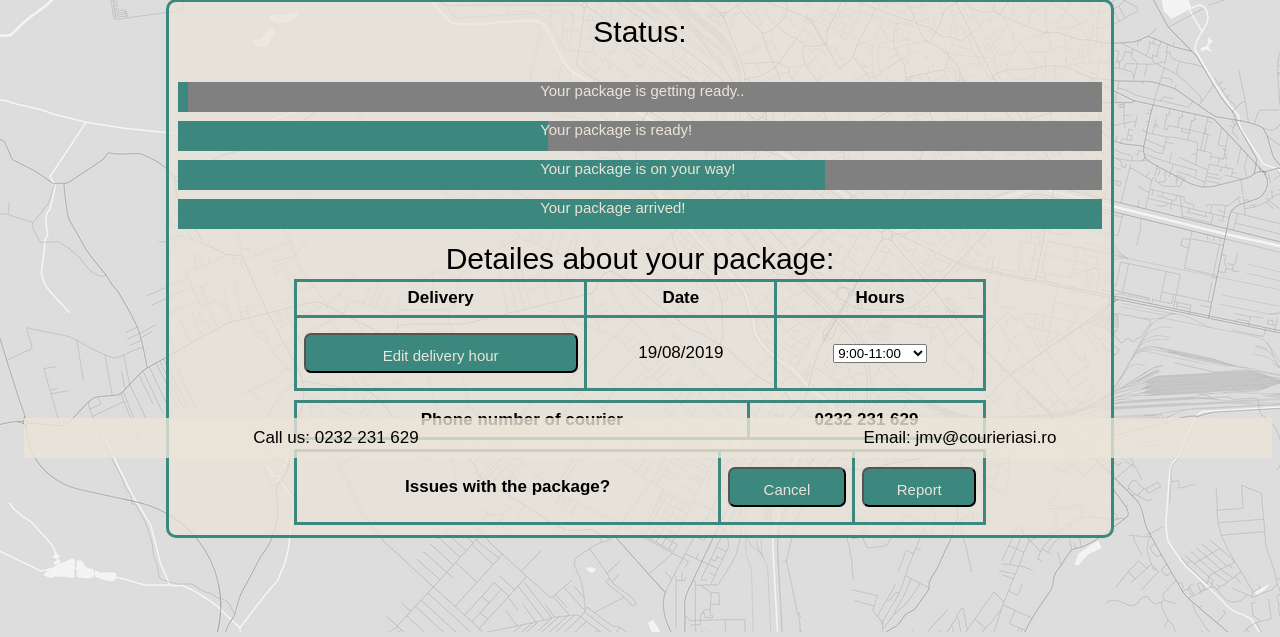
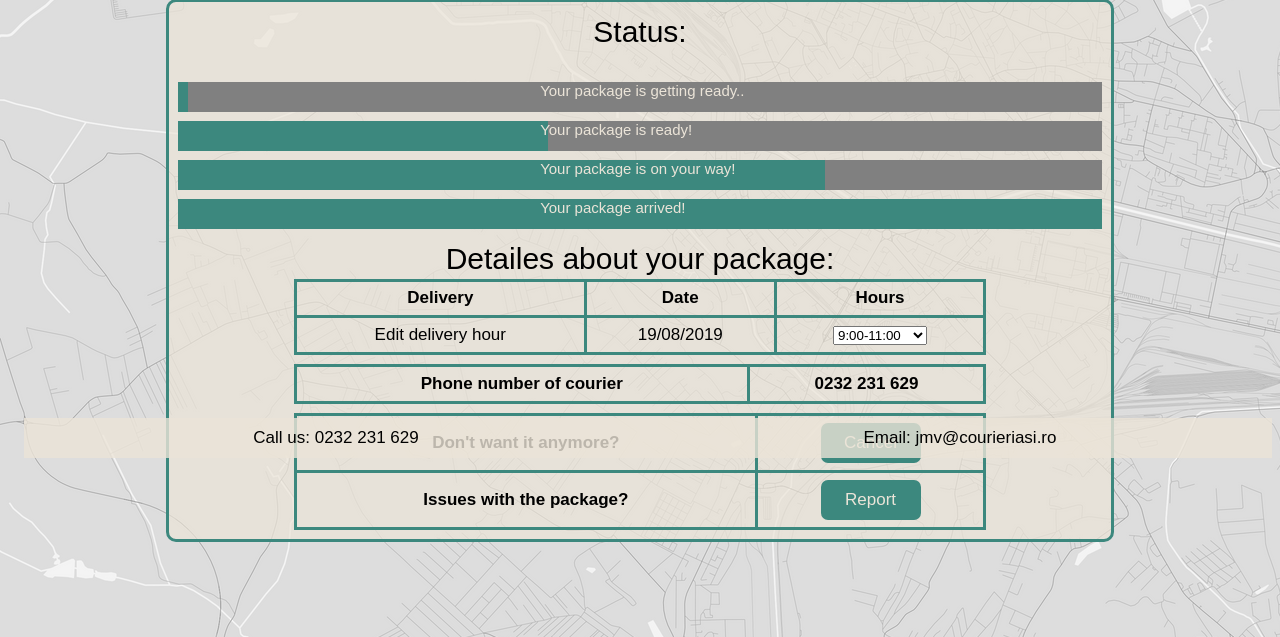
Before and after one commit to andreeabmanea/Web-Technologies, a PHP site: page /windows/client.html in a window 1280 px wide. Shown: the part 342-979 px from the top of the page. Run offline with PHP 8.4, Linux system fonts and the light colour scheme; lists and menus that the app fills with data are empty.

Commit message:
client done
added the latest futures like cancel and report button, edit prefered package delivery hours, etc.

```diff
--- a/Site/stylesheets/style.css
+++ b/Site/stylesheets/style.css
@@ -139,21 +139,18 @@ label {
     text-align: center;
     margin: 24px 0 12px 0;
     position: relative;
-  }
-
+}
 img.avatar {
     width: 20%;
     border-radius: 50%;
-  }
-
+}
 .container {
     padding: 16px;
-  }
-
+}
 span.psw {
     float: right;
     padding-top: 16px;
-  }
+}
 .modal {
     display: none;
     position: fixed;
@@ -165,7 +162,7 @@ span.psw {
     overflow: auto;
     padding-top: 60px;
     background-color: rgba(0,0,0,0.4);
-  }
+}
 .modal-content {
     background-color: #fefefe;
     margin: 5% auto 15% auto;
@@ -258,8 +255,13 @@ input[type=text], input[type=password] {
     font-size: 15px;
     left: 40%;
 }
-
-
+.report-form {
+    padding: 2%;
+}
+#mini-title {
+    font-size: 25px;
+    color: #3c887e;
+}
 
 
 footer {
--- a/Site/windows/client.html
+++ b/Site/windows/client.html
@@ -53,7 +53,7 @@
                     <th>Hours</th>
                 </tr>
                 <tr>
-                    <td><button type="button">Edit delivery hour</button></td>
+                    <td>Edit delivery hour</td>
                     <td>19/08/2019</td>
                     <td>
                         <select name="shour" id="shour" class="selector">
@@ -75,11 +75,48 @@
 
             <table>
                 <tr>
+                    <th>Don't want it anymore?</th>
+                    <th>
+                        <a class="button" onclick="document.getElementById('cancel-delivery').style.display='block'">Cancel</a>
+                    </th>
+                <tr>
                     <th>Issues with the package?</th>
-                    <th><button type="button">Cancel</button></th>
-                    <th><button type="button">Report</button></th>
+                    <th>
+                        <a class="button" onclick="document.getElementById('report-delivery').style.display='block'">Report</a>
+                    </th>
                 </tr>
             </table>
+        </div>
+    </div>
+
+    <div id="cancel-delivery" class="modal">
+        <div class="modal-content">
+            <p id="title">Are you sure you want to cancel the package?</p>
+            <nav class="container">
+                <a class="button" style="margin-left:40%" onclick="document.getElementById('cancel-delivery').style.display='none'" class="close" title="Close">Yes!</a>
+                <a class="button" onclick="document.getElementById('cancel-delivery').style.display='none'" class="close" title="Close">No!</a>
+            </nav>
+        </div>
+    </div>
+
+    <div id="report-delivery" class="modal">
+        <div class="modal-content">
+            <span onclick="document.getElementById('report-delivery').style.display='none'" class="close" title="Close">&times;</span>
+            <form class="report-form">
+                <p id="mini-title">Is the package damaged?</p>
+                <input type="radio" name="damage">Yes<br>
+                <input type="radio" name="damage">No<br>
+            </form>
+            <form class="report-form">
+                <p id="mini-title">Is there any other content than what you ordered?</p>
+                <input type="radio" name="damage">Yes<br>
+                <input type="radio" name="damage">No<br>
+            </form>
+            <form class="report-form">
+                <p id="mini-title">Any another comments?</p>
+                <input type="text" id="fcomments" name="fawb" style="text-align: left"><br>
+                <input type="submit" value="Submit" class="button">
+            </form>
         </div>
     </div>
 
--- a/Site/windows/main.html
+++ b/Site/windows/main.html
@@ -10,7 +10,7 @@
 <body>
     <header role="banner">
         <div class="nav-bar">
-            <a class="nav-left button" onclick="map.html">Map</a>
+            <a class="nav-left button" href="map.html">Map</a>
             <a class="nav-left button" href="services.html">Services</a>
             <a class="nav-right button" onclick="document.getElementById('login-account').style.display='block'">Login</a>
             <a class="nav-right button" onclick="document.getElementById('sign-up').style.display='block'">Sign Up</a>
@@ -160,6 +160,7 @@
             </div>
         </form>
     </div>
+
     <footer>
         <div class="container">
             <a class="column">Call us: 0232 231 629</a>
```
Lines whose indentation alone changed are shown as unchanged.
